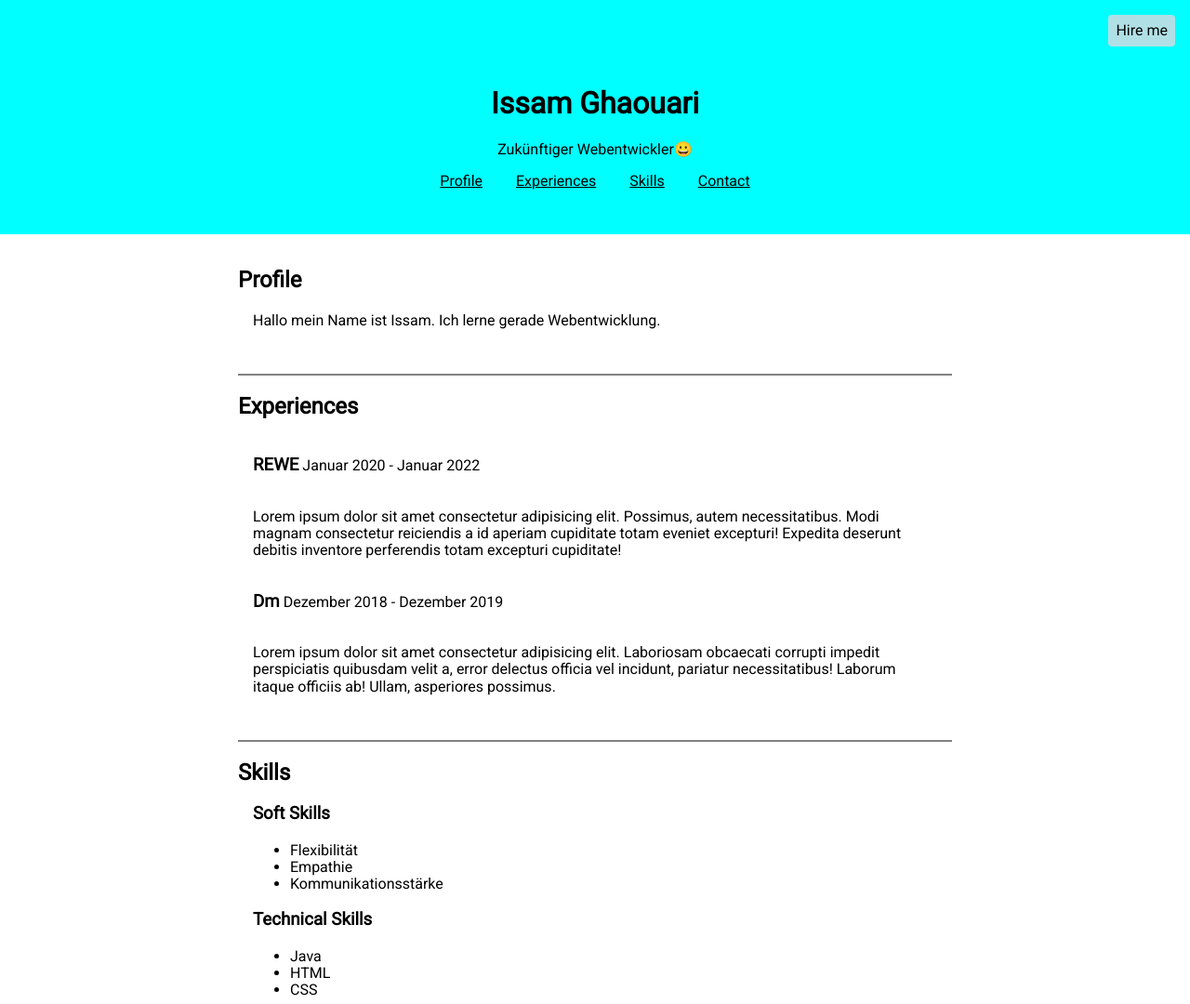
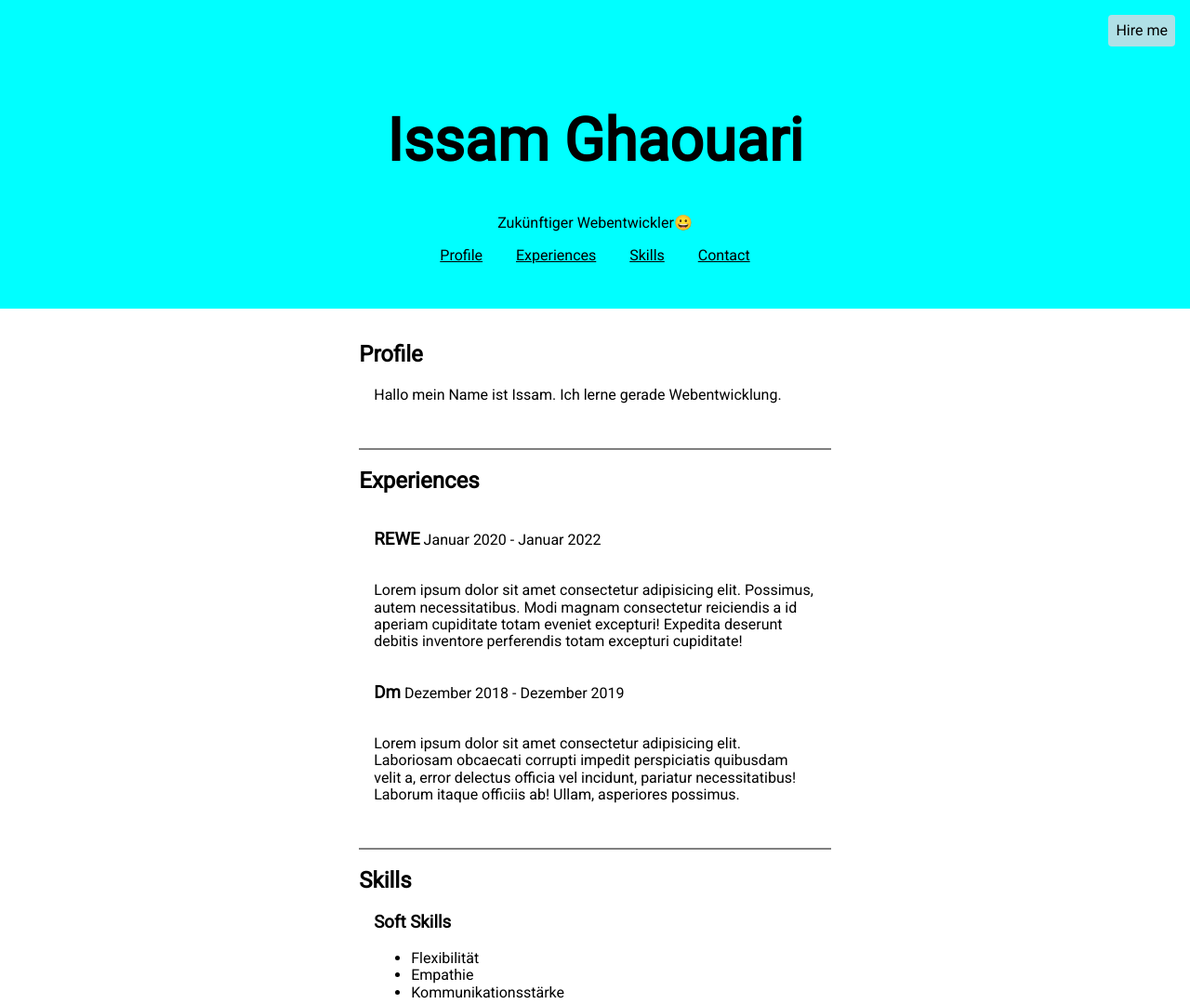
Before and after one commit to Issam-2/CV, a plain HTML site: page index.html in a window 1280 px wide. Shown: the top 1080 px of the page at 93% size. Drawn offline with nearby package versions, Linux system fonts and the light colour scheme.

Commit message:
length-units

```diff
--- a/index.html
+++ b/index.html
@@ -18,8 +18,10 @@
 </head>
 <body>
     <header class="header">
-        <h1>Issam Ghaouari</h1>
-        <p class="beruf">Zukünftiger Webentwickler</p>
+        <div class="header-gruppe">
+           <h1 class="main-heading">Issam Ghaouari</h1>
+           <p class="beruf">Zukünftiger Webentwickler</p>
+        </div>
         <nav>
             <a class="nav" href="#profile">Profile</a>
             <a class="nav" href="#experiences">Experiences</a>
--- a/style.css
+++ b/style.css
@@ -6,6 +6,7 @@ box-sizing: border-box;
 
 html {
     font-family: "Roboto", sans-serif;
+    font-size: 16px;
 }
 
 body {
@@ -21,24 +22,24 @@ h4 , h5 , h6 {
 .header {
     text-align: center;
     background-color: cyan;
-    padding: 48px 16px;
+    padding: 3rem 1rem;
     position: relative;
-    padding-top: 72px;
+    padding-top: 4.5rem;
 
 }
 
 .main {
-    padding: 16px;
-    max-width: 800px;
+    padding: 1rem;
+    max-width: 60ch;
     margin: 0 auto;
 }
 
 .main > * + * {
-    margin-top: 48px ;
+    margin-top: 3rem ;
 }
 
 .nav {
-    padding: 4px 8px;
+    padding: 0.25rem 0.5rem;
     color: black;
 }
 
@@ -54,12 +55,12 @@ h4 , h5 , h6 {
 }
 
 .nav + .nav {
-    margin-left: 16px;
+    margin-left: 1rem;
 }
 
 .main > * {
-      border-top: 2px solid grey;
-      padding: 0 16px;
+      border-top: 0.125rem solid grey;
+      padding: 0 1rem;
 }
 
 .main > *:first-child {
@@ -86,16 +87,29 @@ h4 , h5 , h6 {
 
 .heading-article {
     position: relative;
-    left: -16px;
+    left: -1rem;
 }
 
 .hire-me {
     position: absolute;
-    top: 16px;
-    right: 16px;
+    top: 1rem;
+    right: 1rem;
     color: black;
-    padding: 8px;
+    padding: 0.5rem;
     background: powderblue;
-    border-radius: 4px;
+    border-radius: 0.25rem;
 
 }
+
+.header-gruppe {
+    font-size: 4rem;
+
+}
+
+.main-heading {
+    font-size: 1em;
+}
+
+.beruf{
+    font-size: 0.25em;
+}
```
